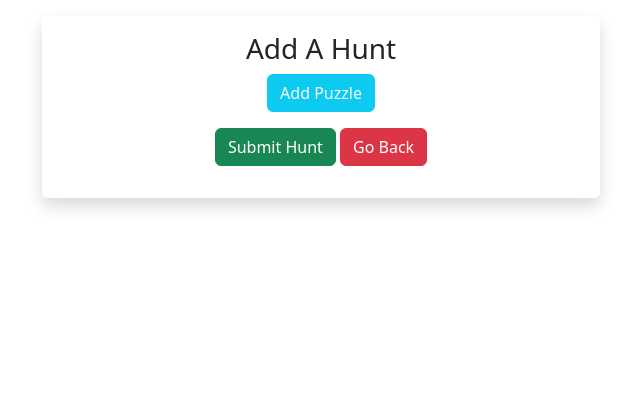
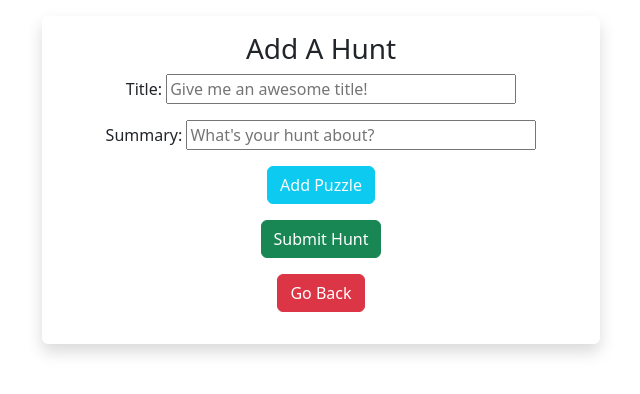
Before and after one commit to notbenwang/PuzzleApp-UVA, a Django app: template puzzle/templates/puzzle/add_hunt.html in a window 1280 px wide. Shown: the part 56-450 px from the top of the page, without its empty margins (265-905 px from the left). Run offline with Django 4.2, Linux system fonts and the light colour scheme; the template is opened without the code that fills it, so the values that code supplies are empty; some libraries are stand-ins or nearby versions.

Commit message:
added title and summary text boxes

```diff
--- a/puzzle/templates/puzzle/add_hunt.html
+++ b/puzzle/templates/puzzle/add_hunt.html
@@ -10,16 +10,34 @@
 </head>
 <div class="container mx-3 my-3 text-center">
       <div class="container text-center bg-white shadow p-1 mb-2 mt-2 bg-white rounded py-3 w-50">
+
+    <form action="{% url 'submit_hunt' hunt.id %}" method="post">
+      {% csrf_token %}
       <h3 class="text-dark">Add A Hunt</h3>
+      <p>
+        <label>Title:</label>
+        <input type="text" class="title" name = "title" placeholder="Give me an awesome title!"
+          style="width: 350px;">
+      </p>
+      <p>
+        <label>Summary:</label>
+        <input type="text" class="summary" name = "summary" placeholder="What's your hunt about?"
+        style="width: 350px; ">
+      </p>
+
       {% for puzzle in hunt.puzzle_set.all %}
           <p><a href="{% url 'detail_puzzle' puzzle.id hunt.id %}">
               <span style="text-decoration: none"> > Puzzle: {{puzzle.id}} </span>
           </a></p>
       {% endfor %}
+
       <p><a href="{% url 'add_puzzle_view' hunt.id %}" class="btn btn-info">
         <span class="text-light">Add Puzzle</span>
       </a></p>
-    <p><a href="{% url 'submit_hunt' hunt.id %}" class="btn btn-success">Submit Hunt</a>
+
+      <button type="submit" class="btn btn-success">Submit Hunt</button>
+    </form>
+
     <a href="{% url 'dashboard' %}" class="btn btn-danger">Go Back </a></p>
 
       </div>
```
Lines whose indentation alone changed are shown as unchanged.
